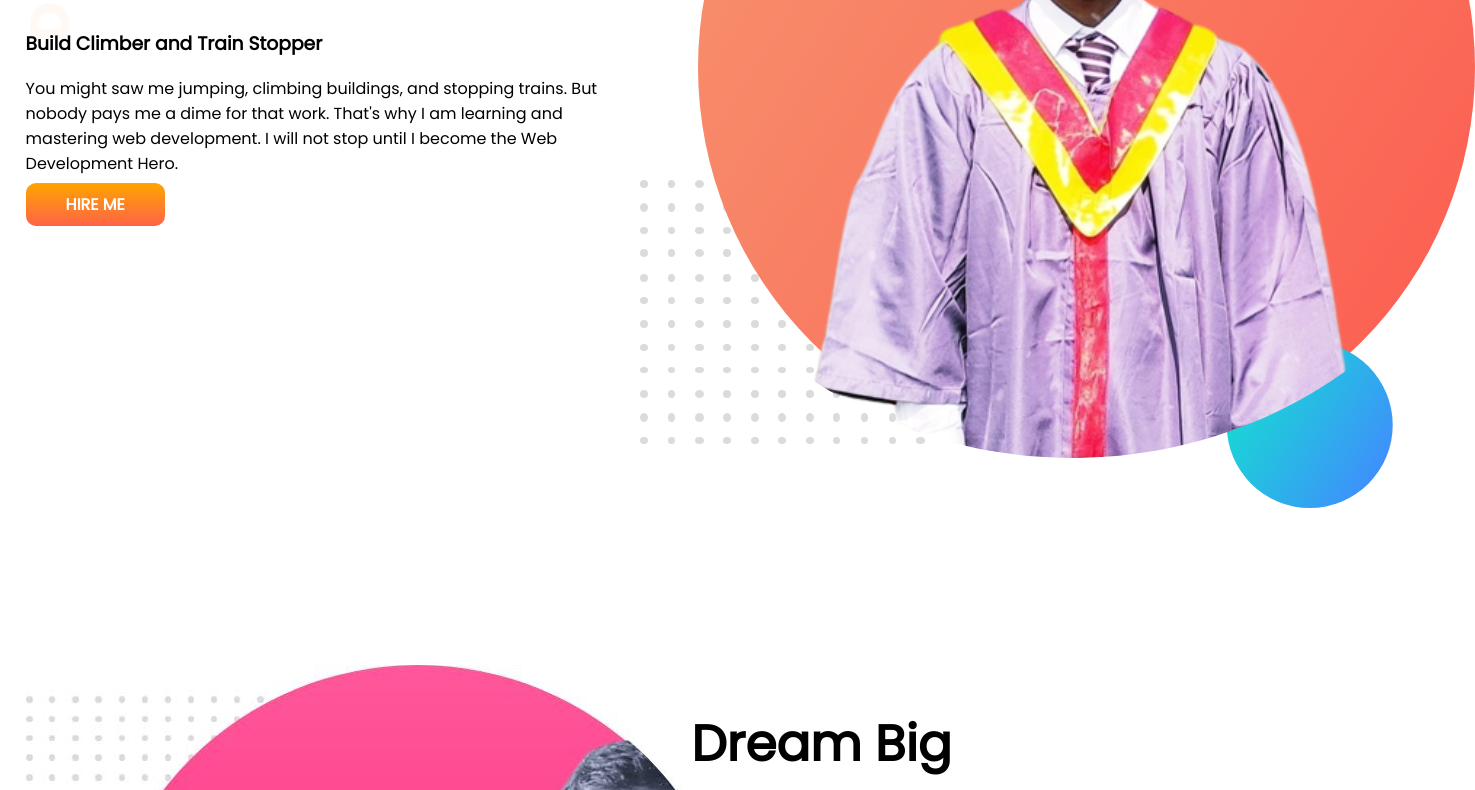
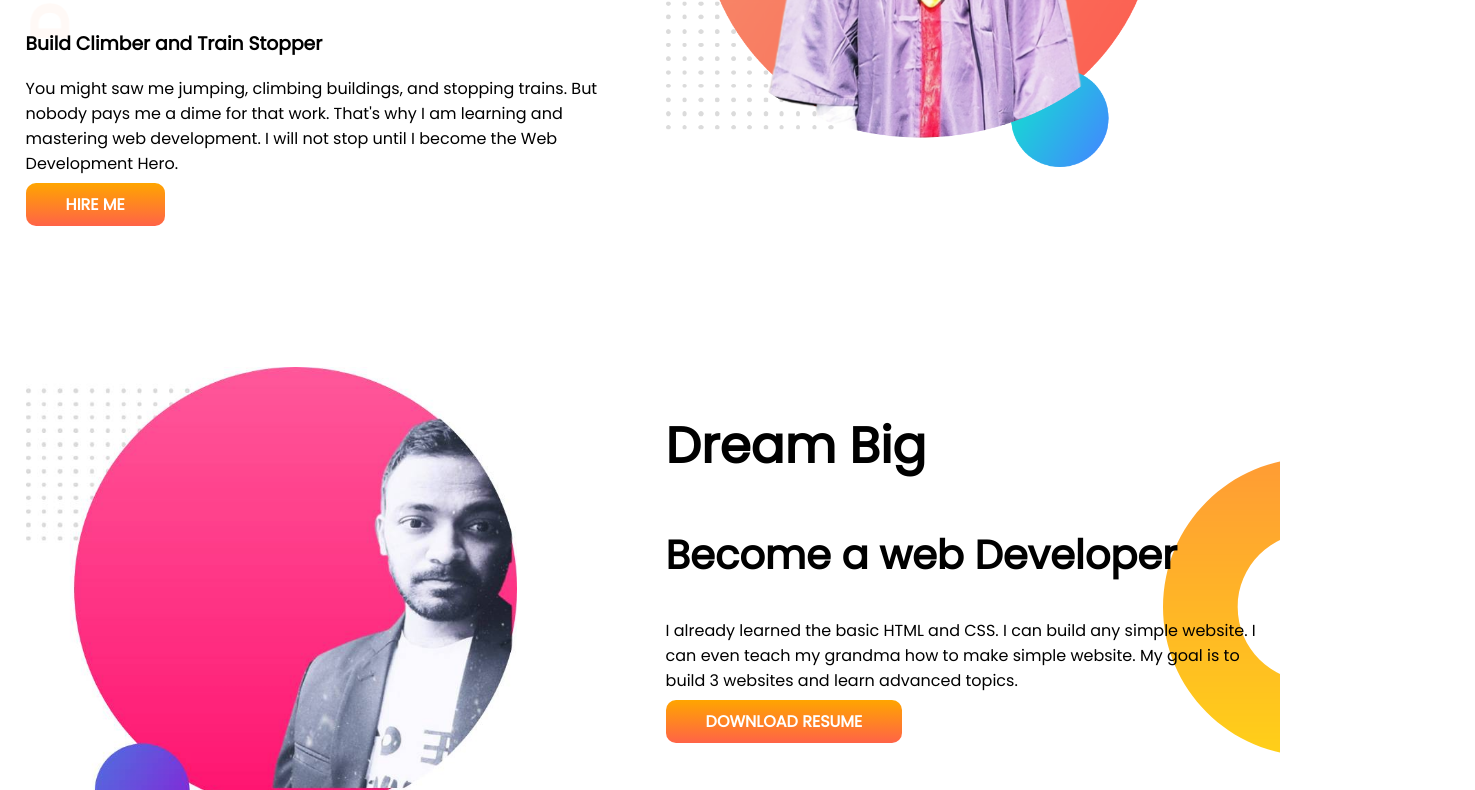
Before and after one commit to mostafizur610/developer-portfolio, a plain HTML site: page index.html in a window 1280 px wide. Shown: the part 321-1111 px from the top of the page, 1475 px wide, since content can reach past the window. Drawn offline with Linux system fonts and the light colour scheme.

Commit message:
img style added

```diff
--- a/index.html
+++ b/index.html
@@ -4,7 +4,7 @@
 <head>
     <meta charset="UTF-8">
     <meta http-equiv="X-UA-Compatible" content="IE=edge">
-    <meta name="viewport" content="width=device-width,       initial-scale=1.0">
+    <meta name="viewport" content="width=device-width initial-scale=1.0">
     <title>Mostafizur's Portfolio</title>
     <link rel="preconnect" href="https://fonts.googleapis.com">
     <link rel="preconnect" href="https://fonts.gstatic.com" crossorigin>
--- a/style.css
+++ b/style.css
@@ -27,7 +27,7 @@ h2 {
 
 }
 
-.half-width ima {
+.half-width img {
     width: 80%;
 }
 
```
